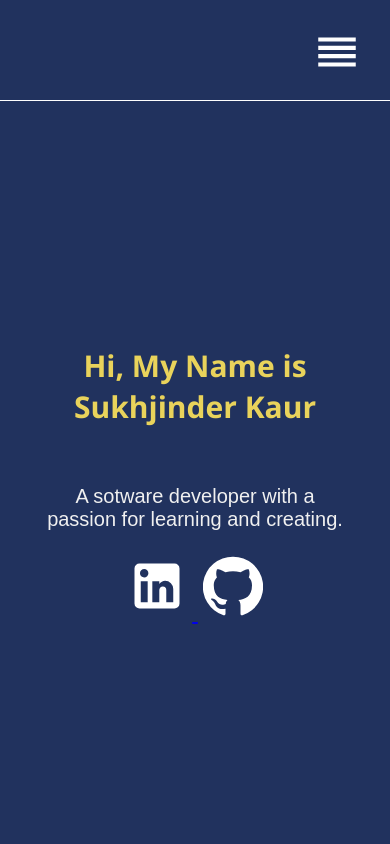
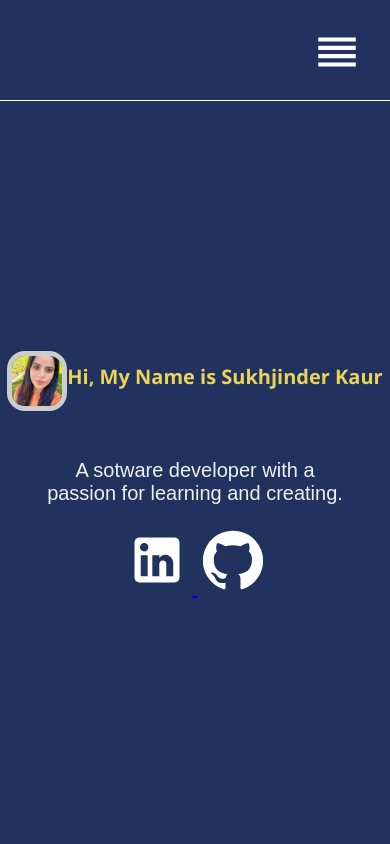
Before and after one commit to sukhknagra/sukhknagra.github.io, a React (Create React App) app: page / in a window 390 px wide. Shown: the top 844 px of the page. Built offline with nearby package versions, Linux system fonts and the light colour scheme.

Commit message:
profile pic added

```diff
--- a/src/pages/Home.js
+++ b/src/pages/Home.js
@@ -2,12 +2,16 @@ import React from 'react'
 import LinkedInIcon from "@material-ui/icons/LinkedIn";
 //import EmailIcon from "@material-ui/icons/Email";
 import GithubIcon from "@material-ui/icons/GitHub";
-import "../styles/Home.css";
+import "../styles/Home.css"
+import profile from "../assets/profile.jpg";
 function Home() {
     return (
     <div className="home">
         <div className="about">
+            <div className='profile'>
+             <img className="img" src= {profile}></img>
              <h2> Hi, My Name is Sukhjinder Kaur</h2> <br/> <br/>
+            </div>
             <div className='prompt'>
              <p> A sotware developer with a passion for learning and creating.</p>
              <a href='https://www.linkedin.com/in/sukh-nagra-b72342272/' target="_blank" rel="">
--- a/src/styles/Home.css
+++ b/src/styles/Home.css
@@ -16,10 +16,24 @@
     background-color: #21325e;
     color: #f0f0f0;
   }
+  .profile
+  {
+    display: flex;
+  }
+  .img {
 
-  .about h2 {
+    width: 150px;
+    height: 150px;
+    object-fit: cover;
+    margin: 10px auto;
+    border: 10px solid #ccc;
+    border-radius: 50%;
+
+  }
+  .profile h2 {
+
     font-family: "Segoe UI", Tahoma, Geneva, Verdana, sans-serif;
-    font-size: 70px;
+    font-size: 50px;
     color: #e9d35b;
     height: 50px;
   }
@@ -54,11 +68,21 @@
 
   .list span {
     font-size: 20px;
+
   }
 
   @media only screen and (max-width: 600px) {
-    .about h2 {
-      font-size: 30px;
+    .profile h2 {
+      font-size: 20px;
+    }
+    .img
+    {
+      width: 50px;
+      height: 50px;
+      object-fit: cover;
+     margin: 5px auto;
+     border: 5px solid #ccc;
+     border-radius: 30%;
     }
 
     .about .prompt {
```
Also changed, not shown: src/assets/profile.jpg (added). Lines whose indentation alone changed are shown as unchanged.
